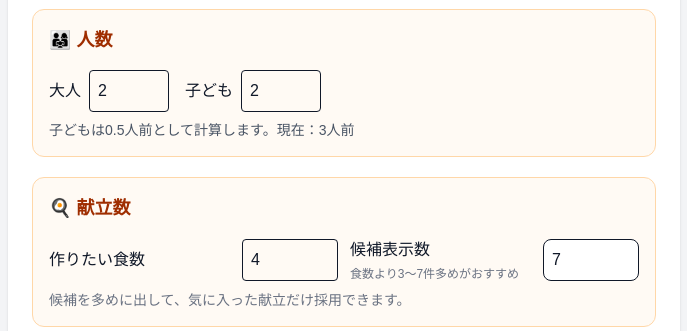
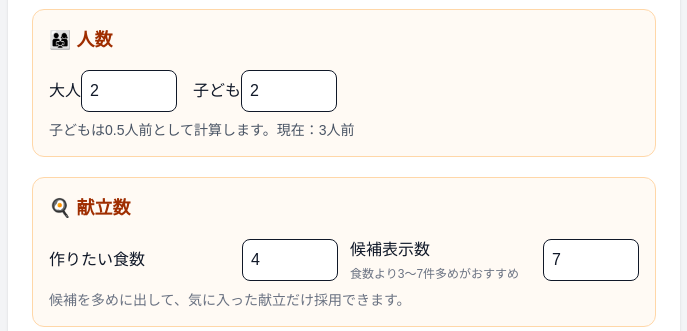
Before and after one commit to hirokilabdev-cloud/konshu-bangohan, a Next.js app: page / in a window 1280 px wide. Shown: the part 131-462 px from the top of the page, without its empty margins (296-983 px from the left). Built offline with nearby package versions, Linux system fonts and the light colour scheme.

Commit message:
Ver 3.4 ラベル・入力欄統一

```diff
--- a/app/page.tsx
+++ b/app/page.tsx
@@ -752,25 +752,27 @@ export default function Home() {
 
             <div className="flex gap-4">
               <div>
-                <label>大人</label>
+                <label><span>大人</span>
                   <input
                     type="number"
                     min={0}
                     value={adultCount}
                     onChange={(event) => setAdultCount(Number(event.target.value))}
-                  className="border rounded p-2 ml-2 w-20"
+                    className="w-24 rounded-lg border bg-white p-2"
                   />
+                </label>
               </div>
 
               <div>
-                <label>子ども</label>
+                <label><span>子ども</span>
                   <input
                     type="number"
                     min={0}
                     value={childCount}
                     onChange={(event) => setChildCount(Number(event.target.value))}
-                  className="border rounded p-2 ml-2 w-20"
+                    className="w-24 rounded-lg border bg-white p-2"
                   />
+                </label>
               </div>
             </div>
 
@@ -793,7 +795,7 @@ export default function Home() {
                   max={14}
                   value={mealCount}
                   onChange={(e) => setMealCount(Number(e.target.value))}
-                  className="w-24 rounded border p-2"
+                  className="w-24 rounded-lg border bg-white p-2"
                 />
               </label>
 
```
Lines whose indentation alone changed are shown as unchanged.
